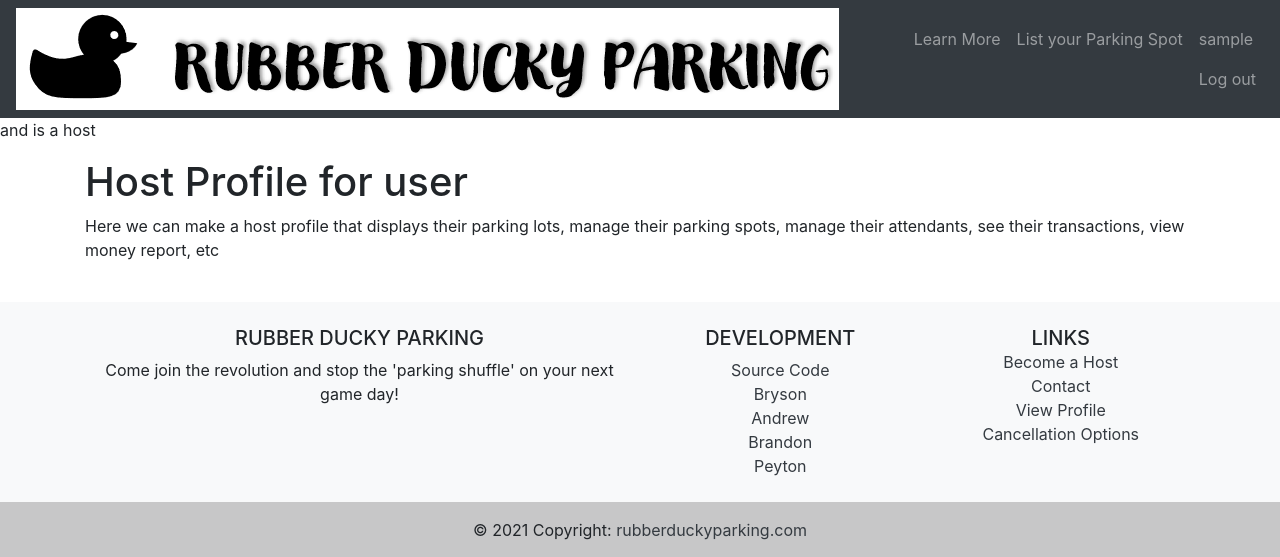
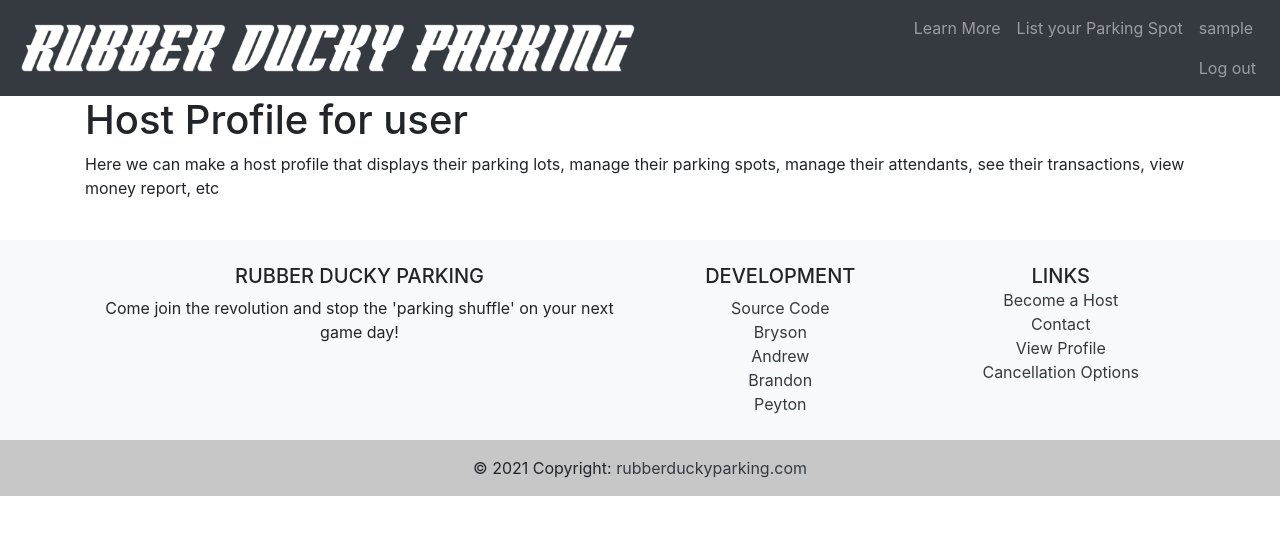
Before and after one commit to Bryson14/RubberDuckyParking, a Django app: page /host/ in a window 1280 px wide. Shown: the top 557 px of the page. Run offline with Django 3.2, Linux system fonts and the light colour scheme; the visitor is signed in with stand-in values (Sample User, id 1); some libraries are stand-ins or nearby versions.

Commit message:
tweaked the spacing on the search bar box, fixed logo, fixed user details

```diff
--- a/src/RubberDuckyParking/parking/templates/parking/host_details.html
+++ b/src/RubberDuckyParking/parking/templates/parking/host_details.html
@@ -3,7 +3,7 @@
 
 {% block content%}
 
-{% if user.is_authenticated %} <p>and is a host</p>
+{% if user.is_authenticated %} <!-- <p>and is a host</p> -->
 <div class="container">
     <h1>Host Profile for user <em>{{host_id}}</em></h1>
     <p>Here we can make a host profile that displays their parking lots, manage their parking spots, manage their attendants,
--- a/src/RubberDuckyParking/parking/templates/parking/index.html
+++ b/src/RubberDuckyParking/parking/templates/parking/index.html
@@ -16,7 +16,7 @@
                 <legend>
                     <h2>Search Parking</h2>
                 </legend>
-                <div class="input-group mb-3">
+                <div style="margin: 10px;" class="input-group mb-3">
                     <div class="col-lg-4 col-md-12 mb-4 mb-md-2 mx-lg-1">
                         <input type="text" class="form-control" placeholder="Where are you parking?" aria-label="Location" name="location" />
                     </div>
@@ -35,7 +35,7 @@
                         </select>
                     </div>
                     <div class="input-group-append col-lg-1 col-md-12 mb-4 mb-md-0 mx-lg-1">
-                        <button class="btn btn-outline-warning btn-lg" type="submit"><i class="fa fa-search"></i></button>
+                        <button style="margin-left: 20px;" class="btn btn-outline-warning btn-lg" type="submit"><i class="fa fa-search"></i></button>
                     </div>
                 </div>
             </div>
--- a/src/RubberDuckyParking/parking/templates/parking/user_details.html
+++ b/src/RubberDuckyParking/parking/templates/parking/user_details.html
@@ -10,7 +10,6 @@
     <p>Reroute back to sign up/ log in page</p>
 </div>
 {% else %}
-<!--    <body style="background-color: #6471fd; font-family: Helvetica;">-->
         <h1>User Profile</h1>
         <div style="background-color: white; padding: 5px 20px 20px 20px; border-radius: 15px; float: left; display: inline; width:60%;">
             <h2>Personal Information</h2>
@@ -56,7 +55,8 @@
             <p><b>What info is shared with others?</b><br><br>
                 Rubber Ducky Parking only releases contact information for hosts and guests after a reservation is confirmed.</p>
         </div>
-<br>
+
+        <div style="clear: both;"></div>
 
 {% endif %}
 
--- a/src/RubberDuckyParking/templates/base.html
+++ b/src/RubberDuckyParking/templates/base.html
@@ -15,7 +15,7 @@
             <div class="navbar-collapse collapse w-100 order-1 order-md-0 dual-collapse2">
                 <ul class="navbar-nav mr-auto">
                     <li class="nav-item">
-                        <a class="nav-brand" href="/"><img src="{% static 'testLogo.png' %}"></a>
+                        <a class="nav-brand" href="/"><img style="width: 100%;" src="{% static 'testLogo.png' %}"></a>
                     </li>
                 </ul>
             </div>
```
Also changed, not shown: src/RubberDuckyParking/static/testLogo.png.
